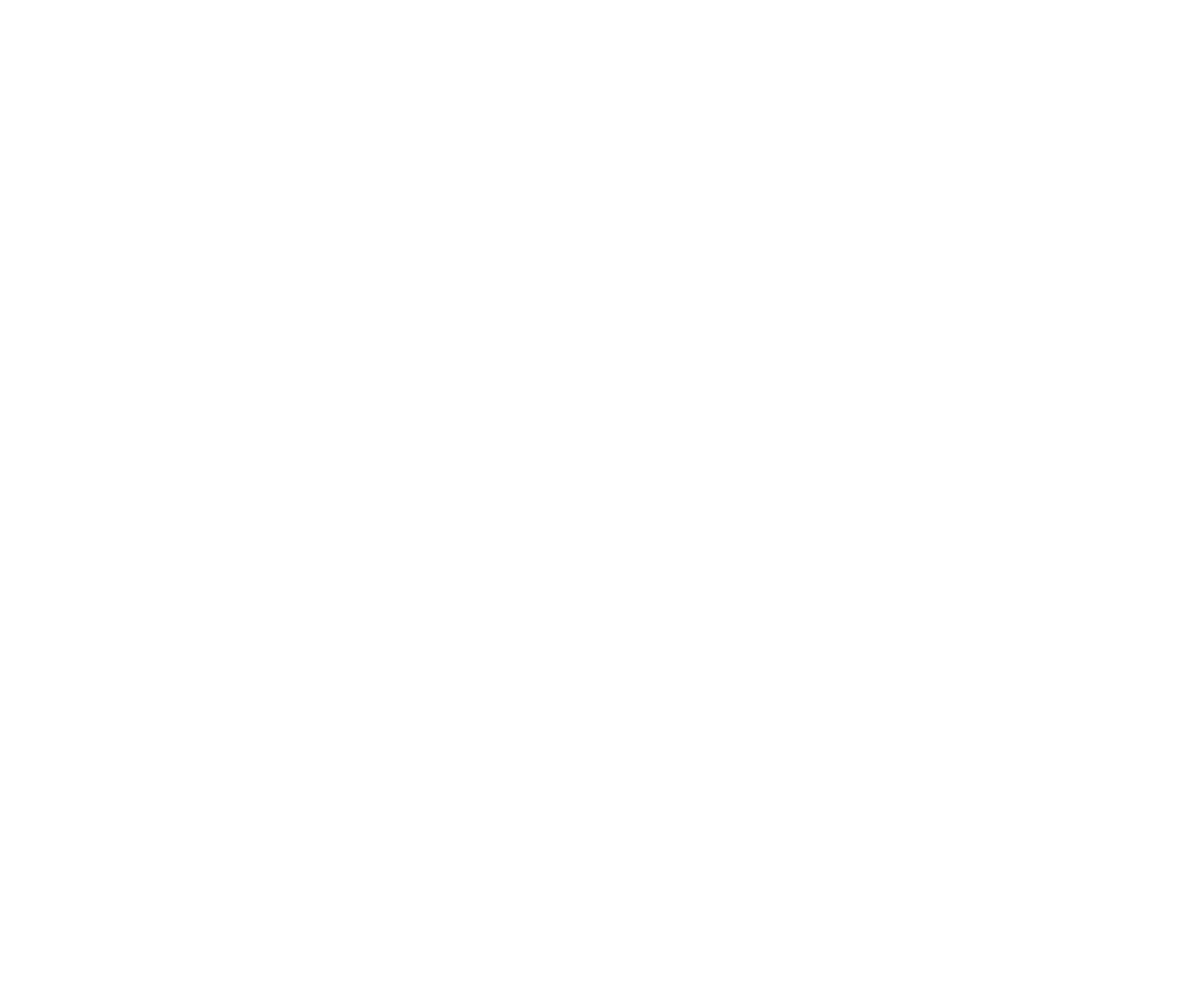
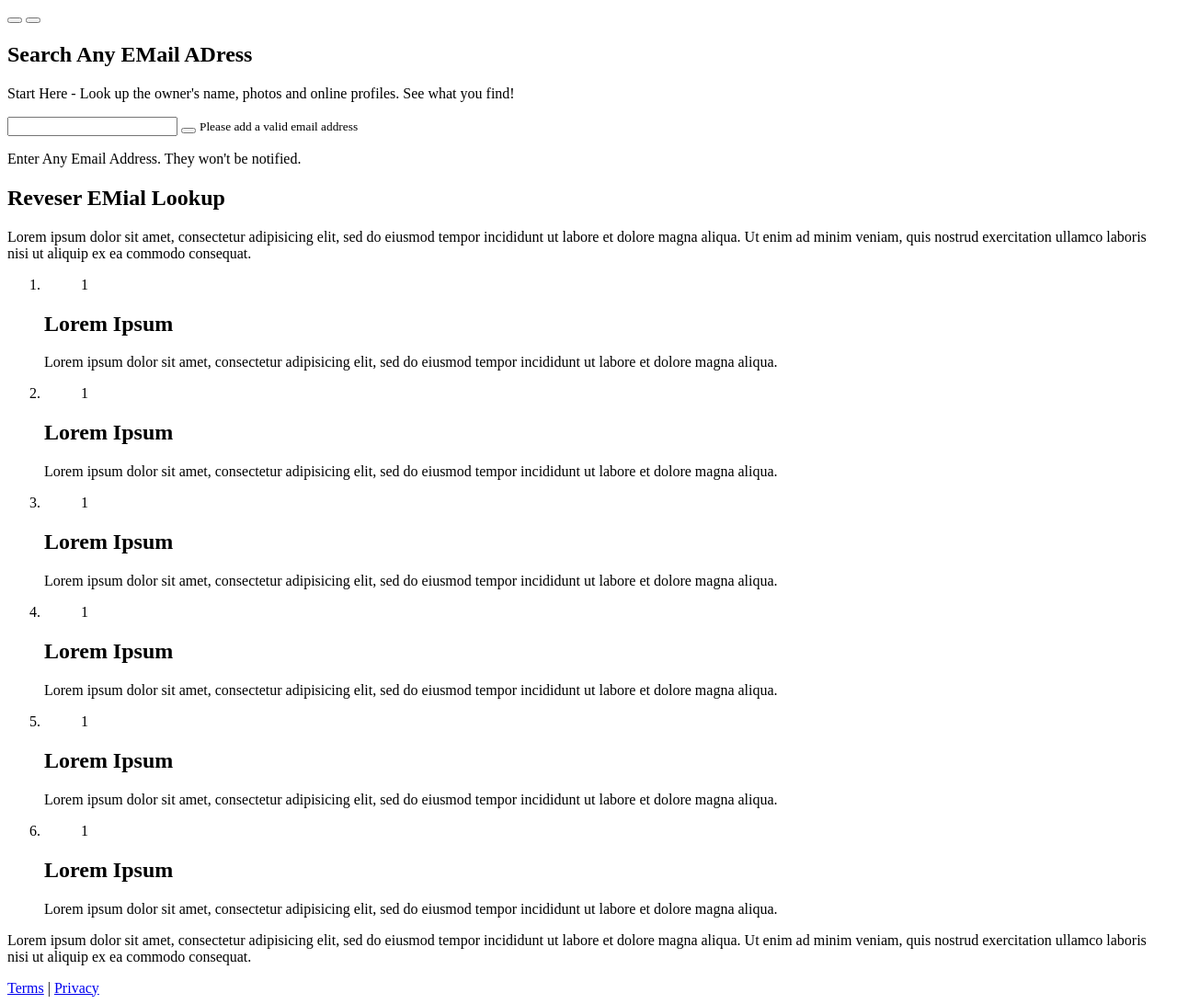
Before and after one commit to jimenezzj/lvc_companylogo, a plain HTML site: page index.html in a window 1280 px wide. Shown: the whole page at 92% size. Before the commit the page ends 800 px from the top, so only its background shows below. Drawn offline with Linux system fonts and the light colour scheme.

Commit message:
Inital html mark-up

```diff
--- a/index.html
+++ b/index.html
@@ -10,6 +10,135 @@
 </head>
 
 <body>
+    <header>
+        <a href="#">
+
+        </a>
+        <div class="nav-actions">
+            <button class="btn btn-search"></button>
+            <button class="btn btn-profile"></button>
+        </div>
+    </header>
+
+    <body>
+        <div class="email-search">
+            <h2>
+                Search Any EMail ADress
+            </h2>
+            <p class="email-search__info">
+                <span class="">Start Here</span>
+                - Look up the owner's name, photos and online profiles. See what you find!
+            </p>
+            <div class="search-bar">
+                <input type="search" name="search-email" id="search-email">
+                <button class="btn">
+
+                </button>
+                <small class="search-bar__mess">
+                    Please add a valid email address
+                </small>
+            </div>
+            <p class="body-s">
+                Enter Any Email Address. They won't be notified.
+            </p>
+        </div>
+        <section class="instructions">
+            <h1>
+                Reveser EMial Lookup
+            </h1>
+            <p class="body">
+                Lorem ipsum dolor sit amet, consectetur adipisicing elit, sed do eiusmod tempor incididunt ut labore et
+                dolore magna aliqua. Ut enim ad minim veniam, quis nostrud exercitation ullamco laboris nisi ut aliquip
+                ex ea commodo consequat.
+            </p>
+            <ol class="instructions__list">
+                <li class="instructions__item">
+                    <figure>
+                        <span>1</span>
+                    </figure>
+                    <div class="instructions__info">
+                        <h2>Lorem Ipsum</h2>
+                        <p>
+                            Lorem ipsum dolor sit amet, consectetur adipisicing elit, sed do eiusmod tempor incididunt
+                            ut labore et dolore magna aliqua.
+                        </p>
+                    </div>
+                </li>
+                <li class="instructions__item">
+                    <figure>
+                        <span>1</span>
+                    </figure>
+                    <div class="instructions__info">
+                        <h2>Lorem Ipsum</h2>
+                        <p>
+                            Lorem ipsum dolor sit amet, consectetur adipisicing elit, sed do eiusmod tempor incididunt
+                            ut labore et dolore magna aliqua.
+                        </p>
+                    </div>
+                </li>
+                <li class="instructions__item">
+                    <figure>
+                        <span>1</span>
+                    </figure>
+                    <div class="instructions__info">
+                        <h2>Lorem Ipsum</h2>
+                        <p>
+                            Lorem ipsum dolor sit amet, consectetur adipisicing elit, sed do eiusmod tempor incididunt
+                            ut labore et dolore magna aliqua.
+                        </p>
+                    </div>
+                </li>
+                <li class="instructions__item">
+                    <figure>
+                        <span>1</span>
+                    </figure>
+                    <div class="instructions__info">
+                        <h2>Lorem Ipsum</h2>
+                        <p>
+                            Lorem ipsum dolor sit amet, consectetur adipisicing elit, sed do eiusmod tempor incididunt
+                            ut labore et dolore magna aliqua.
+                        </p>
+                    </div>
+                </li>
+                <li class="instructions__item">
+                    <figure>
+                        <span>1</span>
+                    </figure>
+                    <div class="instructions__info">
+                        <h2>Lorem Ipsum</h2>
+                        <p>
+                            Lorem ipsum dolor sit amet, consectetur adipisicing elit, sed do eiusmod tempor incididunt
+                            ut labore et dolore magna aliqua.
+                        </p>
+                    </div>
+                </li>
+                <li class="instructions__item">
+                    <figure>
+                        <span>1</span>
+                    </figure>
+                    <div class="instructions__info">
+                        <h2>Lorem Ipsum</h2>
+                        <p>
+                            Lorem ipsum dolor sit amet, consectetur adipisicing elit, sed do eiusmod tempor incididunt
+                            ut labore et dolore magna aliqua.
+                        </p>
+                    </div>
+                </li>
+            </ol>
+        </section>
+    </body>
+    <footer class="footer">
+        <p>
+            Lorem ipsum dolor sit amet, consectetur adipisicing elit, sed do eiusmod tempor incididunt ut labore et
+            dolore magna aliqua. Ut enim ad minim veniam, quis nostrud exercitation ullamco laboris nisi ut aliquip ex
+            ea commodo consequat.
+        </p>
+        <div class="footer__links">
+            <a href="#">Terms</a>
+            |
+            <a href="#">Privacy</a>
+        </div>
+    </footer>
 
     <script src='js/main.js'></script>
 </body>
```
